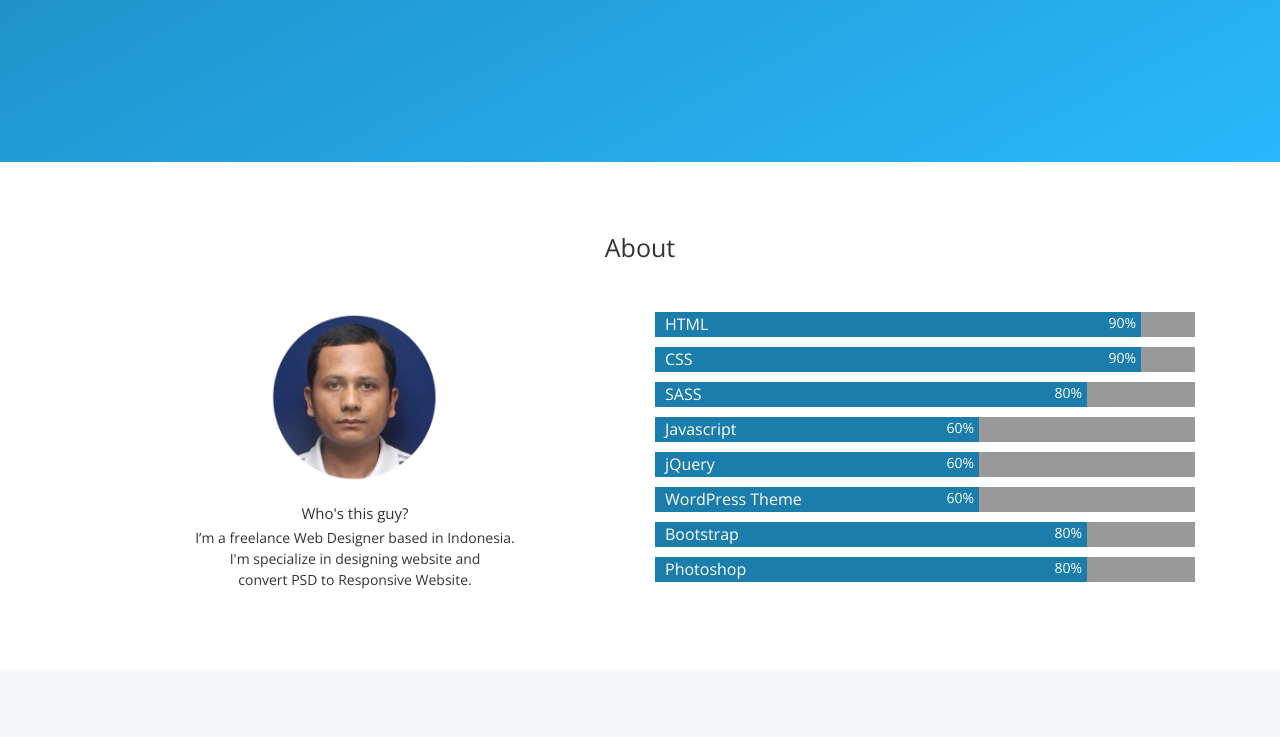
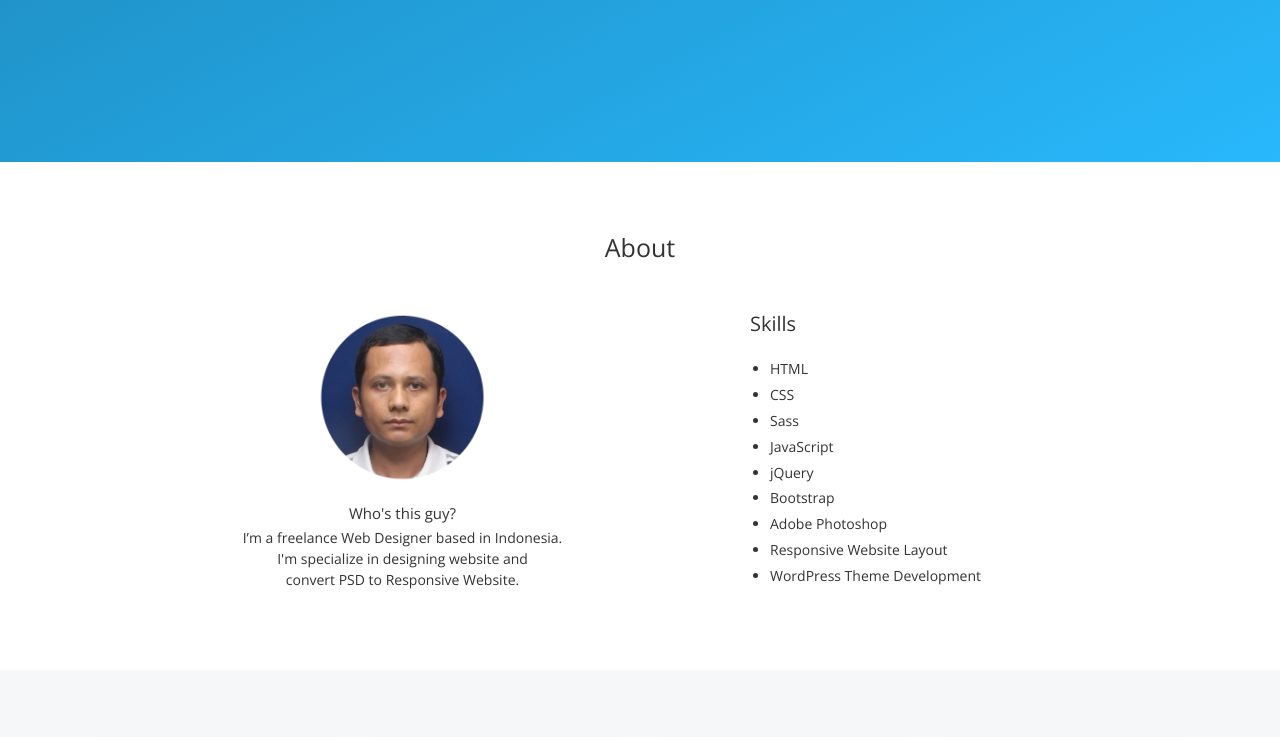
Before and after one commit to Creative301/Creative301.github.io, a website: page index.html in a window 1280 px wide. Shown: the part 518-1255 px from the top of the page. Drawn offline with nearby package versions, Linux system fonts and the light colour scheme.

Commit message:
update index.html about me

```diff
--- a/index.html
+++ b/index.html
@@ -24,7 +24,7 @@
   <link href="https://fonts.googleapis.com/css?family=Open+Sans:300,400,600,700" rel="stylesheet">
   <link href="https://fonts.googleapis.com/css?family=Orbitron:700" rel="stylesheet">
   <link rel="stylesheet" href="css/bootstrap.min.css">
-  <link rel="stylesheet" href="css/style.css">
+  <link rel="stylesheet" href="css/style.min.css">
 
   <!--load Font Awesome-->
   <script defer src="js/fontawesome-all.min.js"></script>
@@ -80,7 +80,7 @@
     <h1 class="text-center">About</h1>
     <div class="container">
       <div class="row">
-        <div class="col-md-6 about__me">
+        <div class="col-md-7 about__me">
           <img src="img/Reza.png" alt="Reza Photo" class="about__picture">
           <h4>Who's this guy?</h4>
           <p>I’m a freelance Web Designer based in Indonesia.
@@ -89,74 +89,28 @@
           </p>
         </div>
 
-        <div class="col-md-6">
+        <div class="col-md-5">
           <div class="about__skills">
-            <div class="about__skills__box">
-              <p class="about__skills__type">HTML</p>
-              <div class="about__skills-list">
-                <div class="about__skills-progress about__skills-progress--90">
-                  90%
-                </div>
-              </div>
-            </div>
-            <div class="about__skills__box">
-              <p class="about__skills__type">CSS</p>
-              <div class="about__skills-list">
-                <div class="about__skills-progress about__skills-progress--90">
-                  90%
-                </div>
-              </div>
-            </div>
-            <div class="about__skills__box">
-              <p class="about__skills__type">SASS</p>
-              <div class="about__skills-list">
-                <div class="about__skills-progress about__skills-progress--80">
-                  80%
-                </div>
-              </div>
-            </div>
-            <div class="about__skills__box">
-              <p class="about__skills__type">Javascript</p>
-              <div class="about__skills-list">
-                <div class="about__skills-progress about__skills-progress--60">
-                  60%
-                </div>
-              </div>
-            </div>
-            <div class="about__skills__box">
-              <p class="about__skills__type">jQuery</p>
-              <div class="about__skills-list">
-                <div class="about__skills-progress about__skills-progress--60">
-                  60%
-                </div>
-              </div>
-            </div>
-            <div class="about__skills__box">
-              <p class="about__skills__type">WordPress Theme</p>
-              <div class="about__skills-list">
-                <div class="about__skills-progress about__skills-progress--60">
-                  60%
-                </div>
-              </div>
-              <div class="about__skills__box">
-                <p class="about__skills__type">Bootstrap</p>
-                <div class="about__skills-list">
-                  <div class="about__skills-progress about__skills-progress--80">
-                    80%
-                  </div>
-                </div>
-                <div class="about__skills__box">
-                  <p class="about__skills__type">Photoshop</p>
-                  <div class="about__skills-list">
-                    <div class="about__skills-progress about__skills-progress--80">
-                      80%
-                    </div>
-                  </div>
-                </div>
-              </div>
-            </div>
+            <h2>Skills</h2>
+            <ul class="about__skills__list">
+              <li>HTML</li>
+              <li>CSS</li>
+              <li>Sass</li>
+              <li>JavaScript</li>
+              <li>jQuery</li>
+              <li>Bootstrap</li>
+              <li>Adobe Photoshop</li>
+              <li>Responsive Website Layout</li>
+              <li>WordPress Theme Development</li>
+            </ul>
           </div>
+            <!-- about__skills -->
         </div>
+        <!-- col-md-6 -->
+      </div>
+      <!-- Row -->
+    </div>
+    <!-- Container -->
   </section>
   <!-- End About Section -->
 
--- a/sass/_layout.scss
+++ b/sass/_layout.scss
@@ -146,66 +146,17 @@ nav {
   }
 
   &__skills {
-    // background-color: lightblue;
-    // height: 3rem;
-    color: $white;
+
+    color: $black-2;
     position: relative;
-
-    &__box {
-      position: relative;
+    h2 {
+      margin-bottom: 2rem;
     }
 
-    &__type {
-      position: absolute;
-      top: 0;
-      left: 1rem;
-      height: 2.5rem;
-      // width: 10rem;
-      text-align: center;
-      line-height: 2.5rem;
-      // background-color: $blue-1;
-      font-size: 1.6rem;
-    }
-
-    &-list {
-      // line-height: 2.5rem;
-      display: inline-block;
+    &__list {
+      margin-left: 2rem;
       font-size: 1.4rem;
-      width: 100%;
-      height: 2.5rem;
-      margin-bottom: 1rem;
-      background-color: $black-4;
-
-      p {
-        display: inline-block;
-        text-align: center;
-        width: 10rem;
-        height: 2.5rem;
-        background-color: $blue-1;
-      }
-    }
-
-    &-progress {
-      text-align: right;
-      padding-right: .5rem;
-      // float: right;
-      background-color: $blue-2;
-      height: 2.5rem;
-      &--90 {
-        width: 90%;
-      }
-      &--80 {
-        width: 80%;
-      }
-      &--70 {
-        width: 70%;
-      }
-      &--60 {
-        width: 60%;
-      }
-      &--50 {
-        width: 50%;
-      }
+      line-height: 1.85;
     }
   }
 }
```
Also changed, not shown: css/style.css, css/style.min.css (added), 1 other file.
